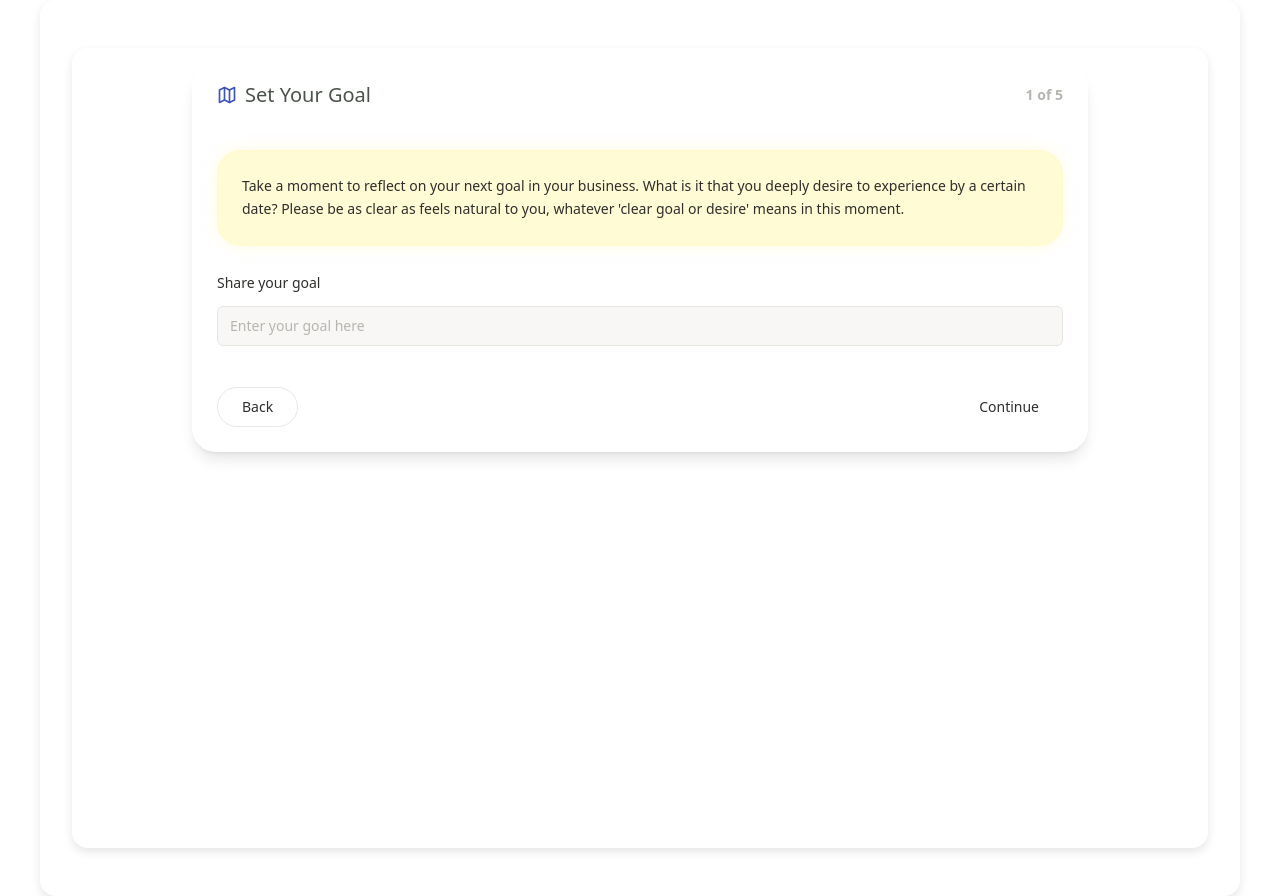
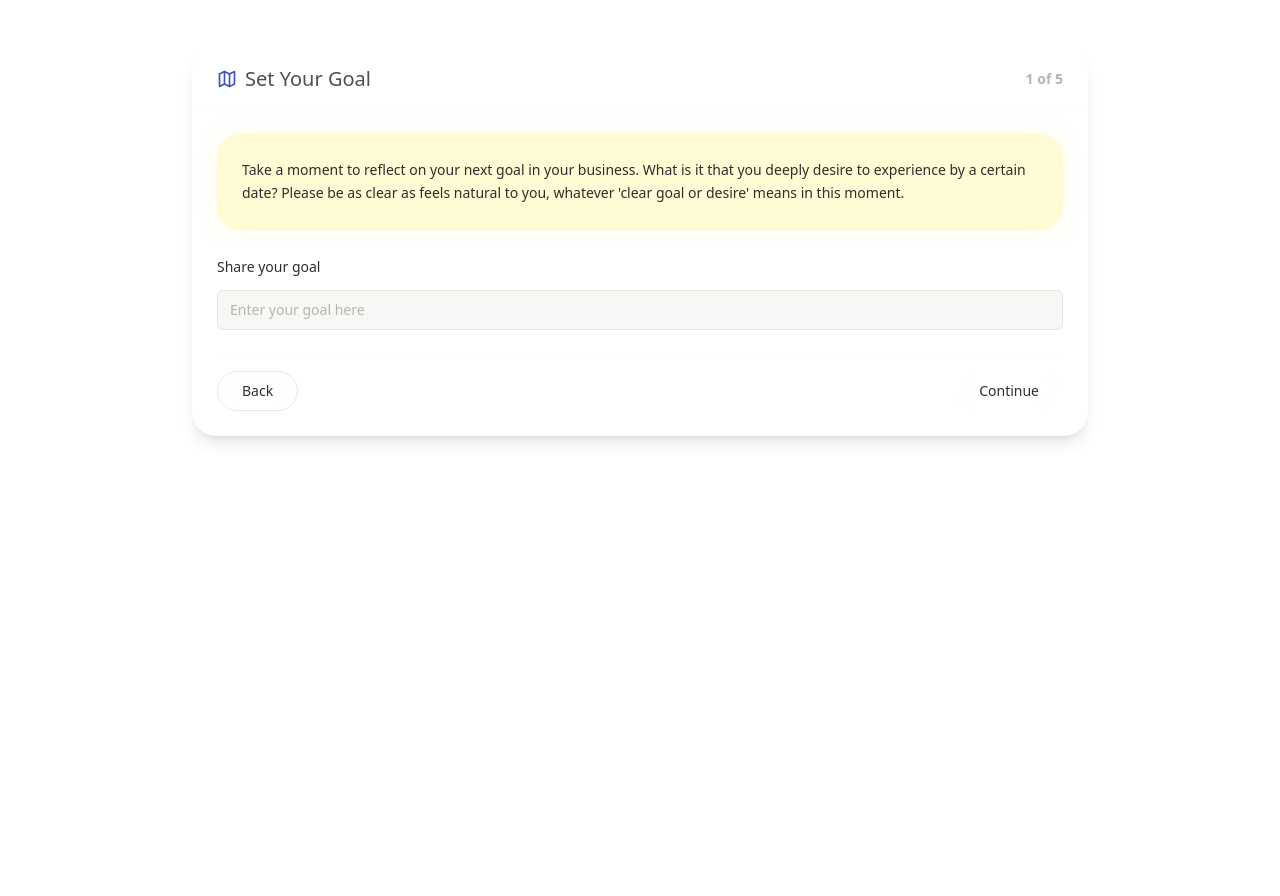
Before and after one commit to peatf/gps-live, a Next.js app: page / in a window 1280 px wide. After the commit the page ends 864 px from the top, so only its background shows below. Built offline with nearby package versions, Linux system fonts and the light colour scheme.

Commit message:
Update globals.css

```diff
--- a/src/styles/globals.css
+++ b/src/styles/globals.css
@@ -135,15 +135,12 @@ body {
   border-radius: 3px;
 }
 
+/* App container */
 .app-container {
-  max-width: 1200px; /* Set a smaller maximum width */
-  margin: 0 auto; /* Center the app on the page */
-  padding: 16px; /* Add padding around the content */
-  background-color: rgba(255, 255, 255, 0.05); /* Lighter, more transparent background */
-  backdrop-filter: blur(6px); /* Reduce blur for subtle effect */
-  -webkit-backdrop-filter: blur(6px); /* Safari-specific */
-  border-radius: 16px; /* Rounded corners for a softer look */
-  box-shadow: 0 4px 10px rgba(0, 0, 0, 0.1); /* Subtle shadow for depth */
+  min-height: 100vh;
+  background: transparent;
+  backdrop-filter: blur(10px);
+  -webkit-backdrop-filter: blur(10px);
 }
 :root {
   --pale-yellow: rgba(255, 249, 196, 0.7); /* Soft yellow background */
```
